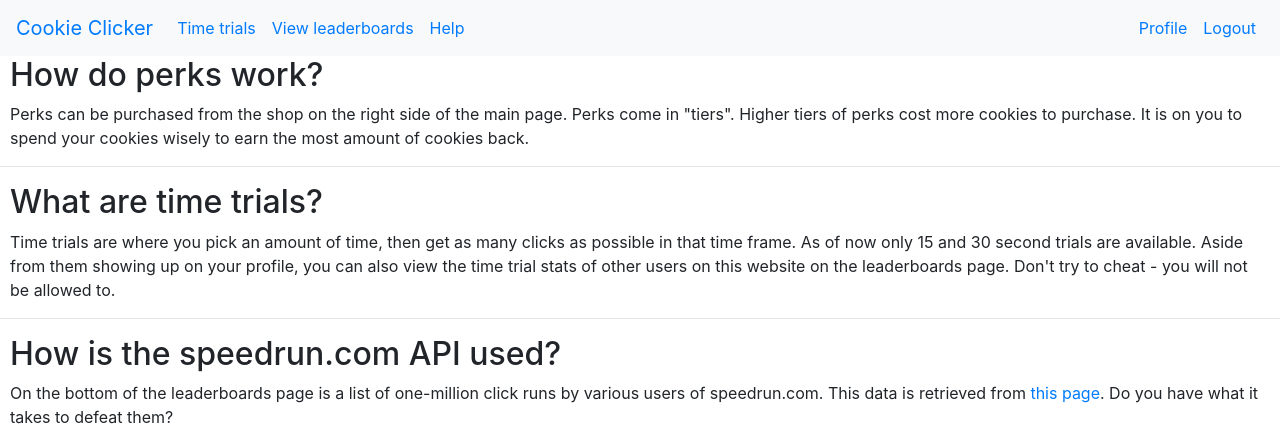
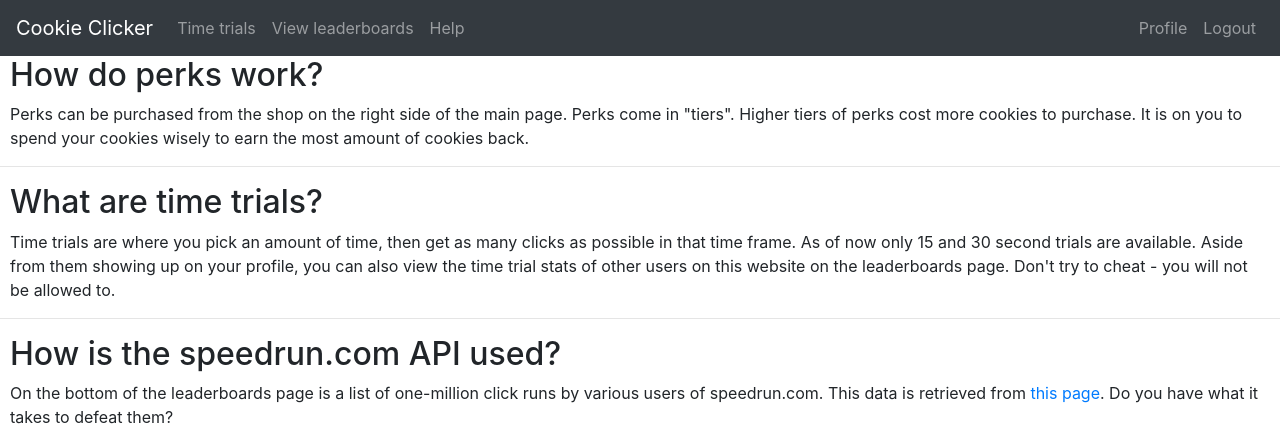
Before and after one commit to KelvinNg0/SoftDev_p02, a Flask app: page /help in a window 1280 px wide. Shown: the top 426 px of the page. Run offline with Flask 2, Linux system fonts and the light colour scheme; some libraries are stand-ins or nearby versions.

Commit message:
Colored navbar background

```diff
--- a/app.py
+++ b/app.py
@@ -189,4 +189,5 @@ def record_trial():
 
 if __name__ == "__main__":
 	app.debug = True;
+	app.jinja_env.cache = {}
 	app.run();
--- a/templates/base.html
+++ b/templates/base.html
@@ -18,7 +18,7 @@
     </div>
   {% endfor %}
 
-  <nav class="navbar navbar-expand-sm bg-light">
+  <nav class="navbar navbar-expand-sm navbar-dark bg-dark">
     <a class="navbar-brand" href="../">Cookie Clicker</a>
     <ul class="navbar-nav">
       <li><a class="nav-link" href="../trial">Time trials</a></li>
```
Also changed, not shown: database.db.
